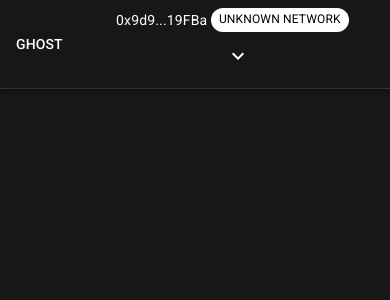
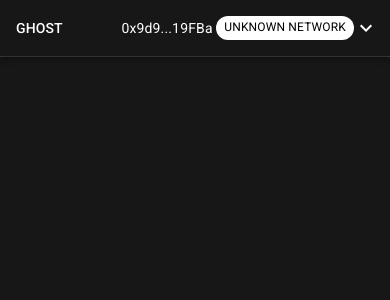
Before and after one commit to Ghost-Finance/g-minter, a React (Create React App) app in the folder frontend/: page / in a window 390 px wide. Shown: the top 300 px of the page. Built offline with nearby package versions, Linux system fonts and the light colour scheme; what web3modal would draw is missing.

Commit message:
Improve: Add css class iconButton

```diff
--- a/frontend/src/components/Account/index.tsx
+++ b/frontend/src/components/Account/index.tsx
@@ -25,6 +25,14 @@ const useStyles = makeStyles((theme) => ({
     color: '#000',
     [theme.breakpoints.down('md')]: {
       fontSize: '12px'
+    },
+    [theme.breakpoints.down('md')]: {
+      fontSize: '12px'
+    }
+  },
+  iconButton: {
+    [theme.breakpoints.down('md')]: {
+      padding: 0
     }
   }
 }))
@@ -35,7 +43,7 @@ const Account = ({ address, networkName }: Props) => {
     <Box component="div" m={1} className={classes.root}>
       <span>{[address.slice(0, 5), address.slice(-5)].join('...')}</span>&nbsp;
       <Chip size="small" label={networkName} className={classes.label} />
-      <IconButton edge="end" color="inherit">
+      <IconButton edge="end" color="inherit" className={classes.iconButton}>
         <ExpandMoreIcon />
       </IconButton>
     </Box>
```
